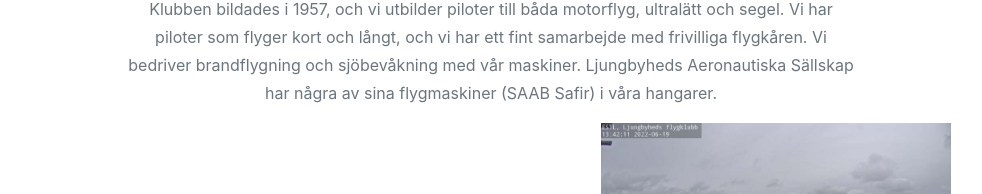
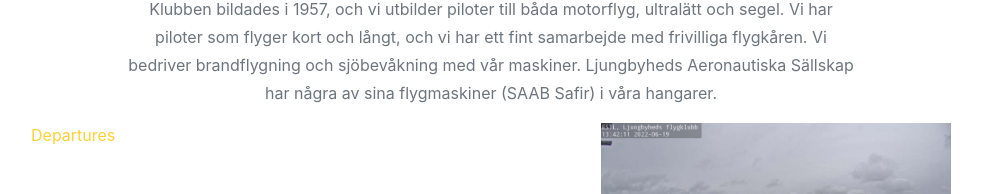
Before and after one commit to aabrandt/aabrandt.github.io, a plain HTML site: page index.html in a window 1280 px wide. Shown: the part 1060-1254 px from the top of the page, without its empty margins (149-1131 px from the left). Drawn offline with Linux system fonts and the light colour scheme; a web font is replaced by a local one.

Commit message:
Add link to departure info.

```diff
--- a/index.html
+++ b/index.html
@@ -112,6 +112,7 @@
     <div class="row">
       <div class="col-md-4  mx-auto">
         <script type="text/javascript" src="https://www.myweblog.se/bookingstoday.php?cid=11"></script>
+        <a href="/info_screen.html">Departures</a>
       </div>
       <div class="col-md-4  mx-auto">
       <a href="http://ljfk.asuscomm.com:8001/#view"><img src="assets/img/webcam_thumbnail.jpg" width="100%"></a>
```
